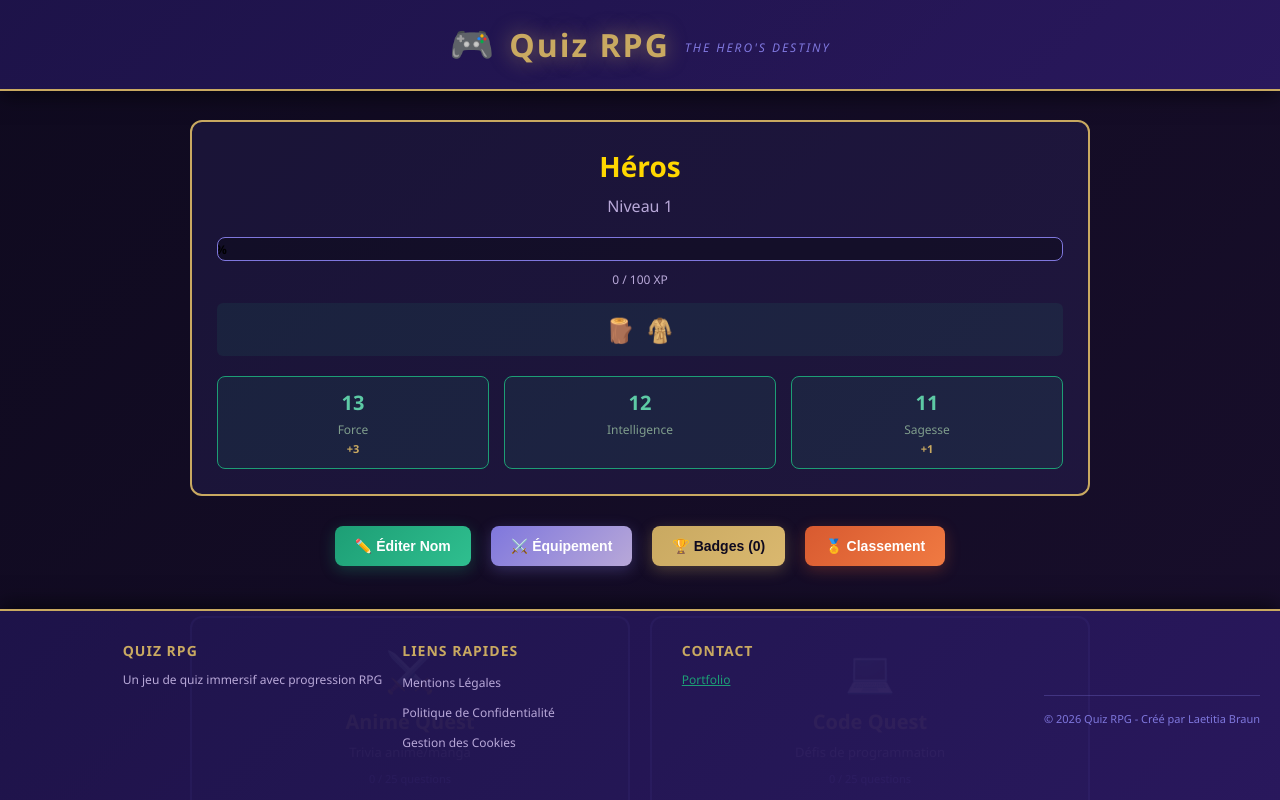
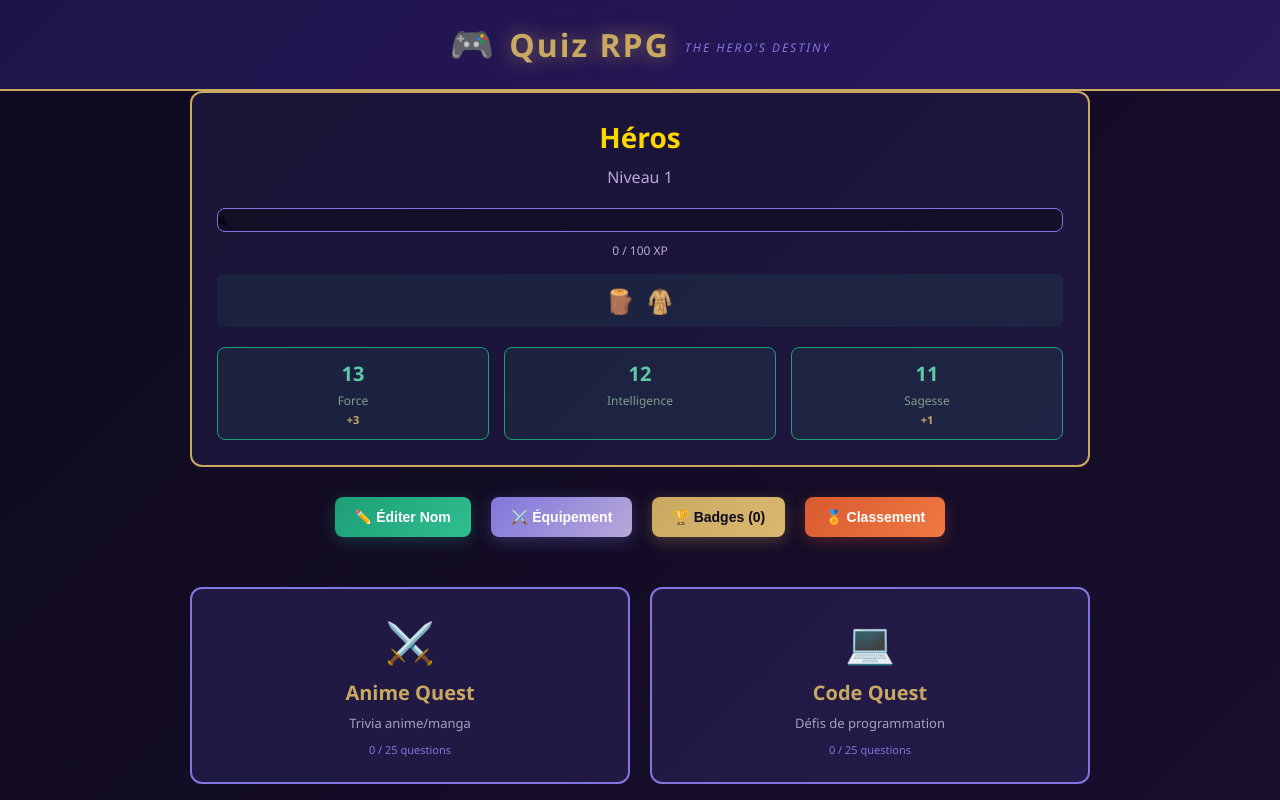
Before and after one commit to LaetitiaBraun/quiz-rpg, a React (Vite) app: page / in a window 1280 px wide. Shown: the top 800 px of the page. Built offline with nearby package versions, Linux system fonts and the light colour scheme.

Commit message:
fix: remove position:fixed from header/footer - allow normal scrolling behavior

```diff
--- a/index.html
+++ b/index.html
@@ -22,46 +22,28 @@
       }
 
       header, .app-header {
-        position: fixed !important;
-        top: 0 !important;
-        left: 0 !important;
-        right: 0 !important;
-        width: 100% !important;
-        z-index: 9999 !important;
-        background: linear-gradient(135deg, rgba(31, 20, 76, 0.95), rgba(42, 25, 95, 0.95)) !important;
-        border-bottom: 2px solid #c9a961 !important;
-        padding: 20px 0 !important;
-        box-shadow: 0 4px 20px rgba(0, 0, 0, 0.6) !important;
-        margin: 0 !important;
-        height: auto !important;
-        transform: none !important;
-        filter: none !important;
-        opacity: 1 !important;
-        display: flex !important;
-        align-items: center !important;
-        justify-content: center !important;
+        background: linear-gradient(135deg, rgba(31, 20, 76, 0.95), rgba(42, 25, 95, 0.95));
+        border-bottom: 2px solid #c9a961;
+        padding: 20px 0;
+        box-shadow: 0 4px 20px rgba(0, 0, 0, 0.6);
+        margin: 0;
+        height: auto;
+        display: flex;
+        align-items: center;
+        justify-content: center;
       }
 
       footer, .app-footer {
-        position: fixed !important;
-        bottom: 0 !important;
-        left: 0 !important;
-        right: 0 !important;
-        width: 100% !important;
-        z-index: 9998 !important;
-        background: linear-gradient(135deg, rgba(31, 20, 76, 0.95), rgba(42, 25, 95, 0.95)) !important;
-        border-top: 2px solid #c9a961 !important;
-        padding: 30px 20px 20px !important;
-        box-shadow: 0 -4px 20px rgba(0, 0, 0, 0.6) !important;
-        color: #b8a8d8 !important;
-        margin: 0 !important;
-        height: auto !important;
-        transform: none !important;
-        filter: none !important;
-        opacity: 1 !important;
-        display: flex !important;
-        align-items: center !important;
-        justify-content: center !important;
+        background: linear-gradient(135deg, rgba(31, 20, 76, 0.95), rgba(42, 25, 95, 0.95));
+        border-top: 2px solid #c9a961;
+        padding: 30px 20px 20px;
+        box-shadow: 0 -4px 20px rgba(0, 0, 0, 0.6);
+        color: #b8a8d8;
+        margin: 0;
+        height: auto;
+        display: flex;
+        align-items: center;
+        justify-content: center;
       }
     </style>
   </head>
--- a/src/App.jsx
+++ b/src/App.jsx
@@ -138,7 +138,7 @@ export default function App() {
   }, []);
 
   return (
-    <div style={{ paddingTop: '120px', paddingBottom: '150px', minHeight: '100vh', background: 'linear-gradient(135deg, #0f0a1f 0%, #1a0f2e 100%)' }}>
+    <div style={{ minHeight: '100vh', background: 'linear-gradient(135deg, #0f0a1f 0%, #1a0f2e 100%)' }}>
       <LevelUpAnimation
         level={newLevel}
         show={showLevelUp}
```
